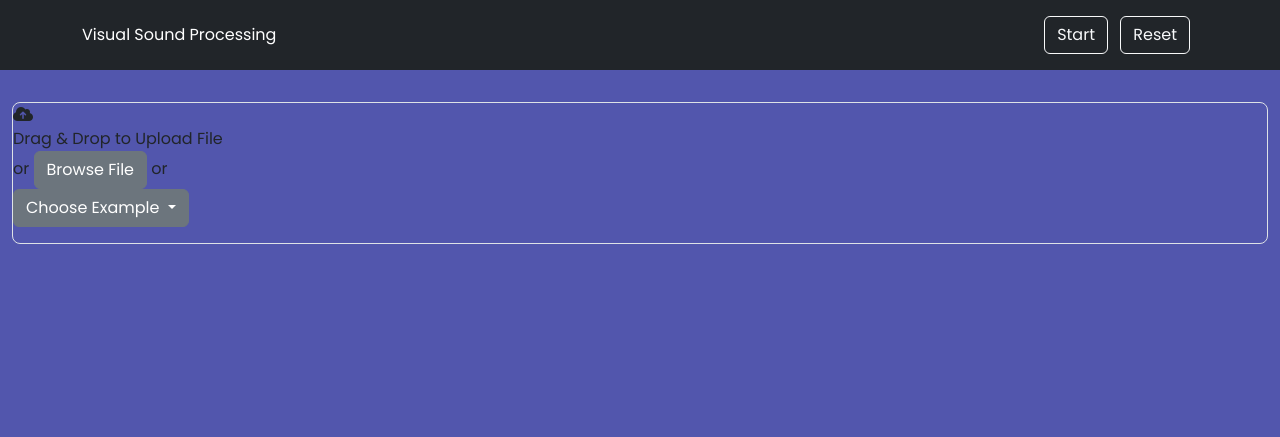
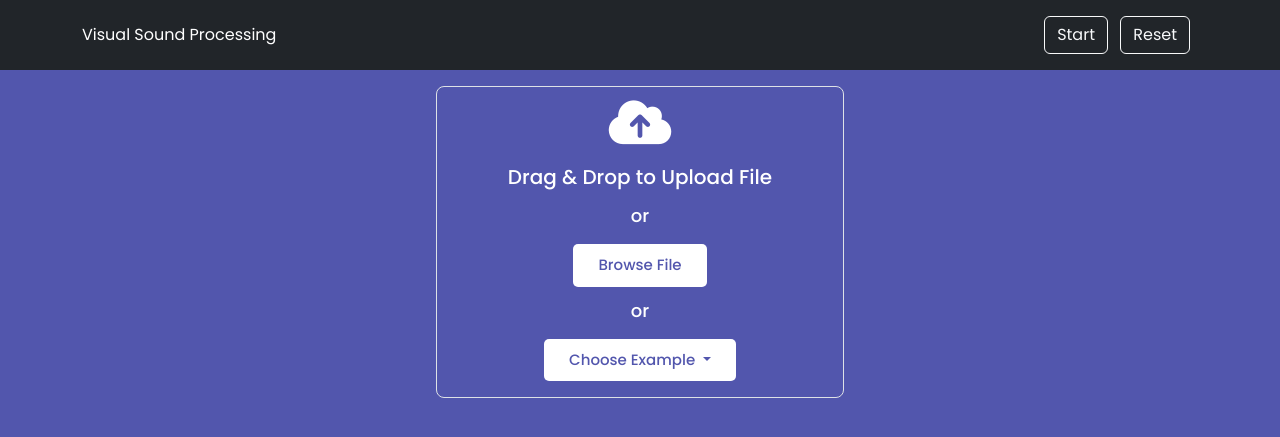
Before and after one commit to 4ntony4/UAb-PEI-Visual-Sound-Processing, a Flask app: page / in a window 1280 px wide. Shown: the top 437 px of the page. Run offline with Flask 3, Linux system fonts and the light colour scheme; some libraries are stand-ins or nearby versions.

Commit message:
Update style.css

```diff
--- a/static/css/style.css
+++ b/static/css/style.css
@@ -17,13 +17,17 @@ body {
     background: var(--background);
 }
 
-.c-center {
+.mGrid3 {
+    grid-template-columns: 1fr 1fr 1fr;
+}
+
+.cCenter {
     display: flex;
     align-items: center;
     justify-content: center;
 }
 
-.drag-area {
+.dragArea {
     border-radius: 5px;
     display: flex;
     align-items: center;
@@ -31,16 +35,16 @@ body {
     flex-direction: column;
 }
 
-.drag-area.active {
+.dragArea.active {
     background: var(--lighter_background);
 }
 
-.drag-area .icon {
+.dragArea .icon {
     font-size: 50px;
     color: var(--white);
 }
 
-.drag-area header {
+.dragArea header {
     text-align: center;
     font-size: 20px;
     font-weight: 500;
@@ -48,7 +52,7 @@ body {
     cursor: default;
 }
 
-.drag-area span {
+.dragArea span {
     font-size: 18px;
     font-weight: 500;
     color: var(--white);
@@ -56,7 +60,7 @@ body {
     cursor: default;
 }
 
-.drag-area button {
+.dragArea button {
     padding: 10px 25px;
     font-size: 15px;
     font-weight: 500;
```
